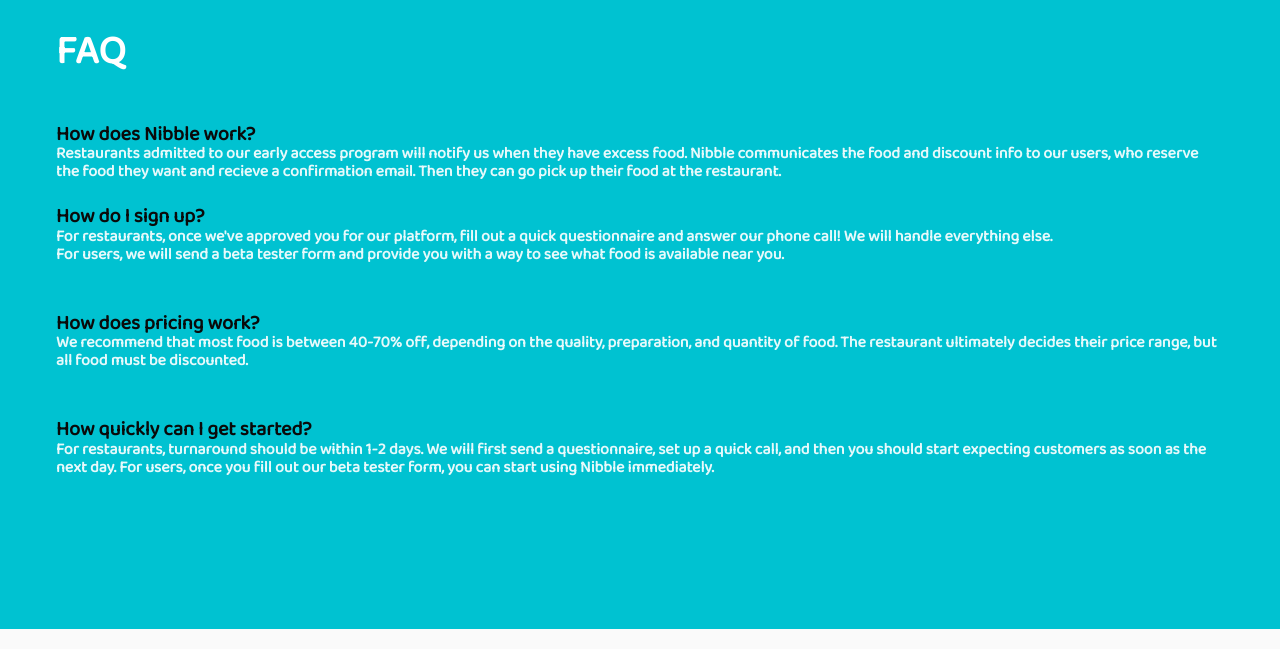
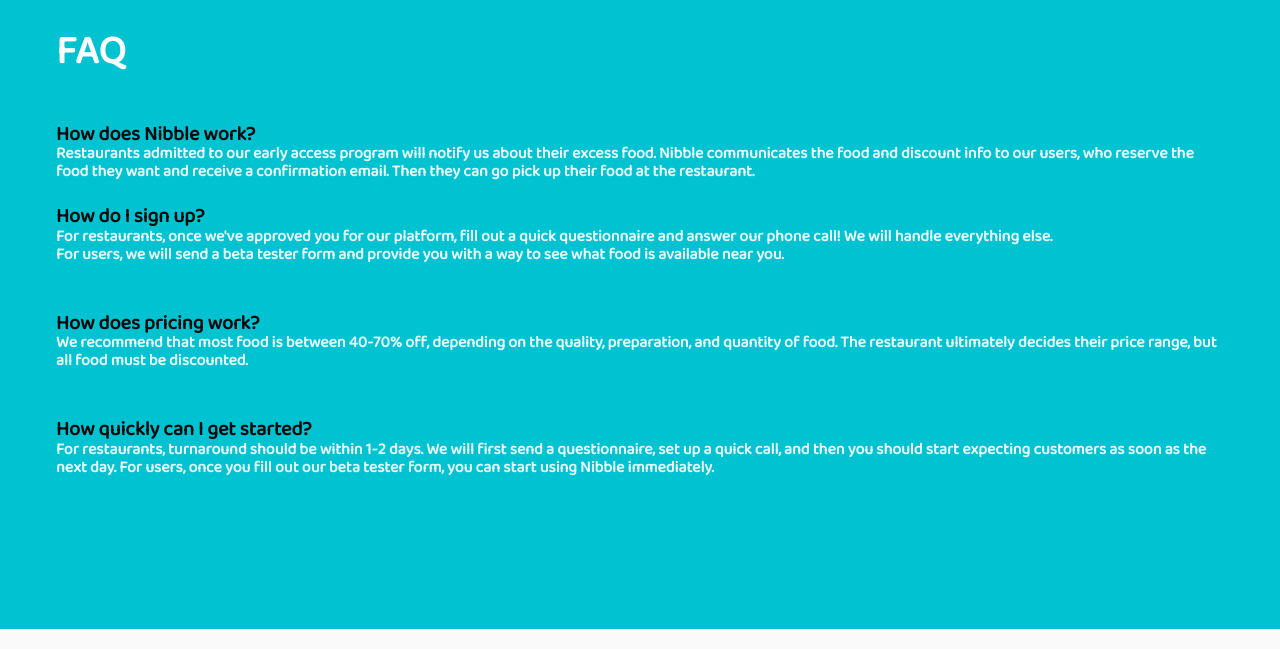
Before and after one commit to nibble-club/marketing-site, a website: page index.html in a window 1280 px wide. Shown: the part 2571-3220 px from the top of the page. Drawn offline with Linux system fonts and the light colour scheme.

Commit message:
updated faq

```diff
--- a/index.html
+++ b/index.html
@@ -210,8 +210,8 @@
                                 How does Nibble work?
                                 </h2>
                                 <h2 class="subtitle is-6 mt-0">
-                                Restaurants admitted to our early access program will notify us when they have excess food. Nibble communicates
-                                the food and discount info to our users, who reserve the food they want and recieve a confirmation email. Then they
+                                Restaurants admitted to our early access program will notify us about their excess food. Nibble communicates
+                                the food and discount info to our users, who reserve the food they want and receive a confirmation email. Then they
                                 can go pick up their food at the restaurant.
                                 </h2>
                               <h2 class="subtitle is-5 mb-0 has-text-black">
```
